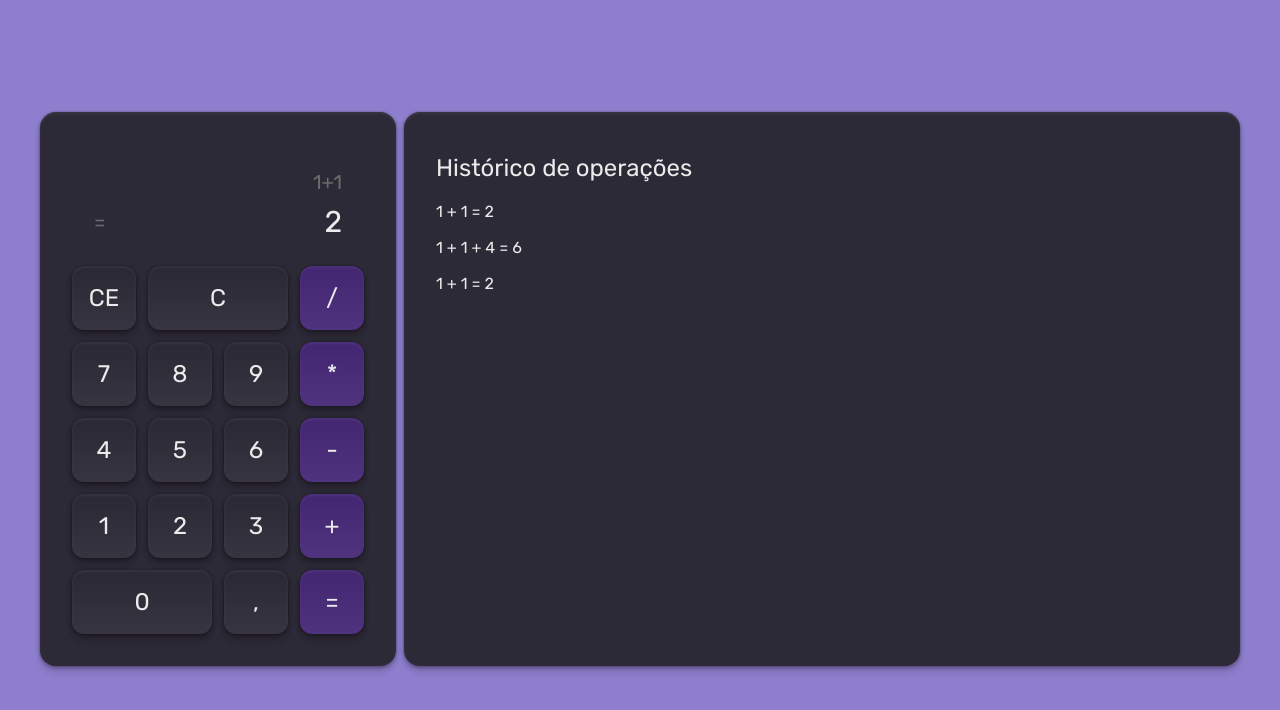
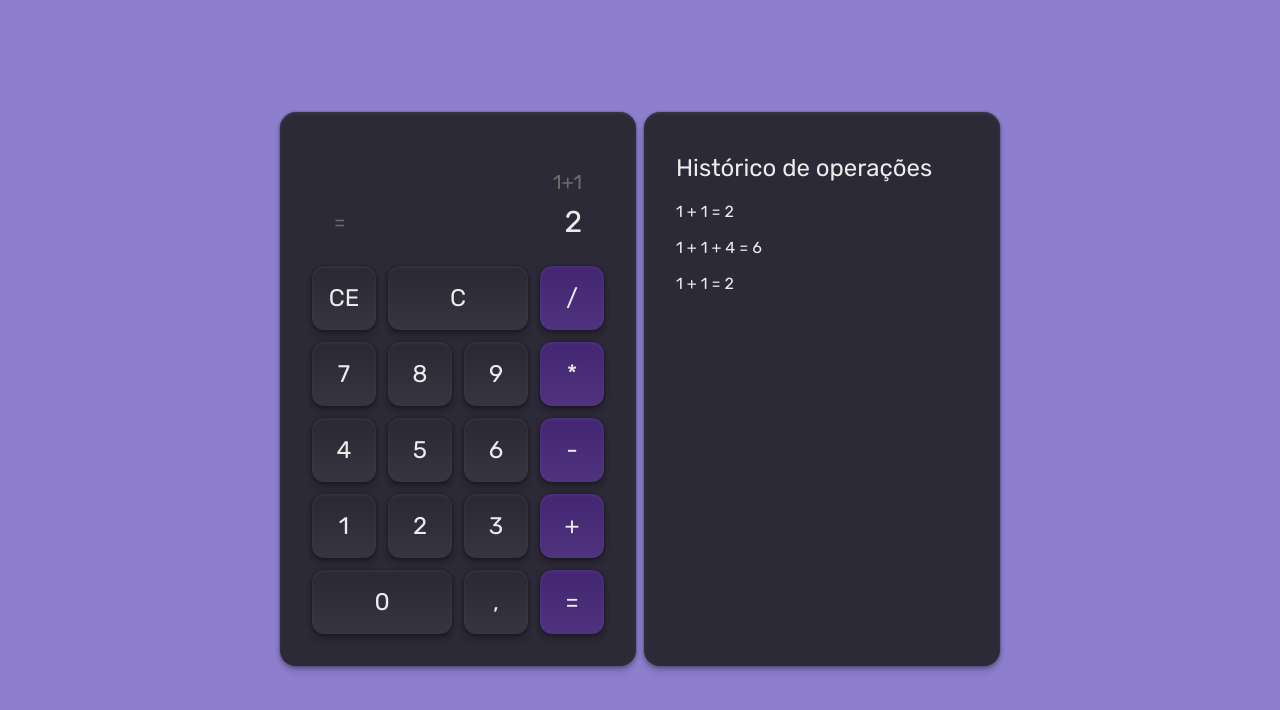
Before and after one commit to nikolasmarlon/calculadora-ui, a React (Vite) app: page / in a window 1280 px wide. Shown: the top 710 px of the page. Built offline with nearby package versions, Linux system fonts and the light colour scheme.

Commit message:
layout histórico centralizado

```diff
--- a/src/App.jsx
+++ b/src/App.jsx
@@ -6,7 +6,7 @@ import { Text } from "./components/Text";
 
 export function App() {
   return (
-    <main className="py-28 px-4 flex flex-col items-center gap-2 sm:flex-row  sm:items-stretch sm:px-10">
+    <main className="py-28 px-4 flex flex-col items-center justify-center gap-2 sm:flex-row  sm:items-stretch sm:px-10">
       <Calculator />
       <OperationHistory />
     </main>
--- a/src/components/OperationHistory.jsx
+++ b/src/components/OperationHistory.jsx
@@ -4,7 +4,7 @@ import { Text } from "./Text";
 
 export function OperationHistory(){
     return(
-        <Card className='py-10 px-8 w-full'>
+        <Card className='py-10 px-8 w-[22.25rem]'>
             <Text as="h1" variant="heading" className='mb-4'>Histórico de operações</Text>
 
             <ul className="flex flex-col gap-3">
```
